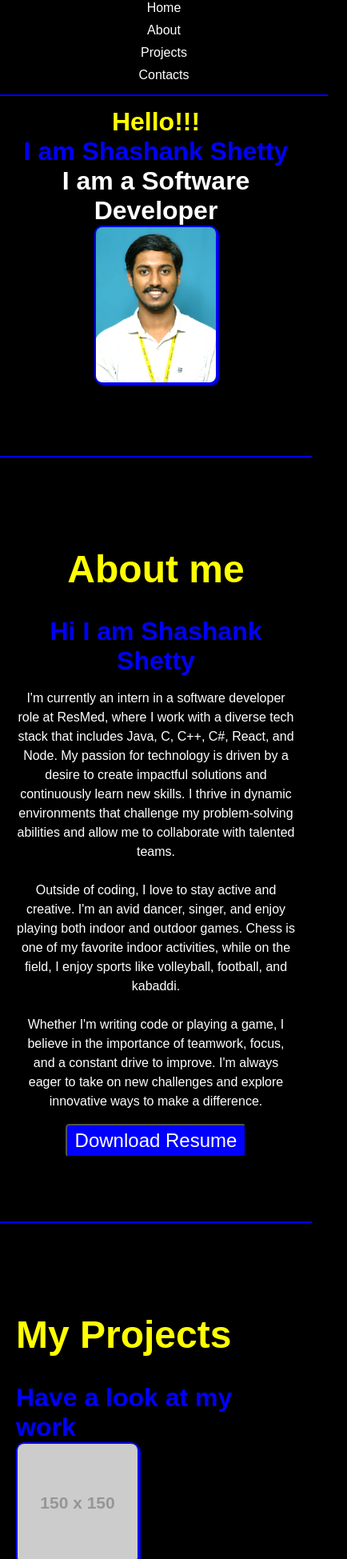
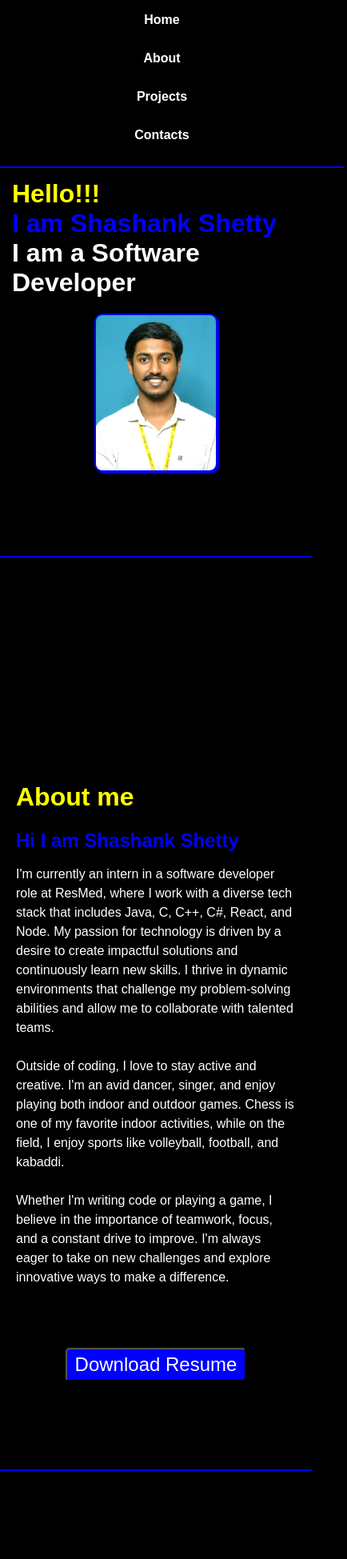
Before and after one commit to oSHASHANKo/my-portfolio, a React (Vite) app: page / in a window 390 px wide. Shown: the part 51-2000 px from the top of the page at 80% size, 434 px wide, since content can reach past the window. Built offline with nearby package versions, Linux system fonts and the light colour scheme.

Commit message:
Completed Portfolio

```diff
--- a/src/components/About/about.css
+++ b/src/components/About/about.css
@@ -2,7 +2,7 @@
     justify-content: center;
     border-bottom: 2px solid blue;
     height: cal(100vh - 125px);
-    padding:80px 20px
+    padding:110px 20px
 }
 
 h1 {
@@ -24,8 +24,7 @@ p {
 
 button{
     font-size: x-large;
-    margin-left: auto;
-    margin-right: auto;
+    margin:auto;
     padding: 5px 10px;
     border-radius: 5px;
     display: block;
@@ -41,7 +40,8 @@ button:hover{
     .aboutContent {
         flex-direction: column;
         align-items: center;
-        text-align: center;
+        padding-top: 150px;
+        padding-bottom: 60px;
     }
 
     img {
--- a/src/components/Contacts/Contacts.jsx
+++ b/src/components/Contacts/Contacts.jsx
@@ -18,7 +18,7 @@ export const Contacts = () => {
           <h3>LinkedIn:</h3>
           <p>
             <a href="https://www.linkedin.com/in/oshashanko/">
-              https://www.linkedin.com/in/oshashanko/
+            &nbsp;https://www.linkedin.com/in/oshashanko/
             </a>
           </p>
         </div>
@@ -26,7 +26,7 @@ export const Contacts = () => {
           <h3>GitHub:</h3>
           <p>
             <a href="https://github.com/oSHASHANKo">
-              https://github.com/oSHASHANKo
+            &nbsp;https://github.com/oSHASHANKo
             </a>
           </p>
         </div>
@@ -34,7 +34,7 @@ export const Contacts = () => {
           <h3>Twitter:</h3>
           <p>
             <a href="https://x.com/oSHASHANKo">
-              https://x.com/oSHASHANKo
+              &nbsp;https://x.com/oSHASHANKo
             </a>
           </p>
         </div>
--- a/src/components/Contacts/contacts.css
+++ b/src/components/Contacts/contacts.css
@@ -1,27 +1,81 @@
-#contactsSection{
+#contactsSection {
     border-bottom: 2px solid blue;
-    height: cal(100vh - 108px);
-    padding:80px 20px
+    height: calc(100vh - 108px); /* Fixed typo: changed 'cal' to 'calc' */
+    padding: 110px 20px;
 }
+
+/* Headings styles */
 h1 {
-    font-size: xxx-large;
+    font-size: 3rem; /* Use rem for scalable fonts */
     color: yellow;
 }
 
 h2 {
-    font-size: xx-large;
-    margin: 0px;
-    color:blue;
+    font-size: 2rem; /* Adjust to rem */
+    margin: 0;
+    color: blue;
 }
 
 h3 {
-    font-size: x-large;
+    font-size: 1.5rem; /* Adjust to rem */
     margin-top: 25px;
-    margin-bottom: 0px;
-    color:white;
+    margin-bottom: 0;
+    color: white;
 }
-.contact-info{
+
+/* Contact information section */
+.contact-info {
     display: flex;
     align-items: baseline;
     margin-top: 10px;
 }
+
+/* Tablet and medium devices */
+@media (max-width: 900px) {
+    #contactsSection {
+        padding: 80px 20px;
+        height: auto; /* Allow section to grow naturally based on content */
+    }
+
+    h1 {
+        font-size: 2.5rem; /* Reduce font size for tablets */
+    }
+
+    h2 {
+        font-size: 1.8rem; /* Slightly smaller for medium screens */
+    }
+
+    h3 {
+        font-size: 1.3rem; /* Adjust accordingly */
+    }
+
+    .contact-info {
+        flex-direction: column; /* Stack the contact info vertically */
+    }
+}
+
+/* Mobile and small devices */
+@media (max-width: 600px) {
+    #contactsSection {
+        padding-top: 250px;
+        padding-bottom: 60px;
+        height: auto; /* Let the content decide the height */
+    }
+
+    h1 {
+        font-size: 2rem; /* Smaller font size for mobile */
+    }
+
+    h2 {
+        font-size: 1.5rem; /* Adjust for mobile readability */
+    }
+
+    h3 {
+        margin-top: 0;
+        font-size: 1.2rem; /* Further reduce size for mobile */
+    }
+
+    .contact-info {
+        flex-direction: column;
+    }
+}
--- a/src/components/Footer/Footer.jsx
+++ b/src/components/Footer/Footer.jsx
@@ -18,7 +18,7 @@ export const Footer = () => {
           LinkedIn
         </a>{" "}
         |
-        <a href="https://twitter.com/yourusername" aria-label="Twitter Profile">
+        <a href="https://x.com/oSHASHANKo" aria-label="Twitter Profile">
           {" "}
           Twitter
         </a>
--- a/src/components/Header/header.css
+++ b/src/components/Header/header.css
@@ -2,23 +2,21 @@
   display: flex;
   justify-content: space-between;
   align-items: baseline;
-  padding: 20px 15px; /* Adjusted for smaller screens */
+  padding: 20px 20px; /* Adjusted for smaller screens */
   border-bottom: 2px solid blue;
   position: fixed;
-  top: 0;
   width: 100%;
   background-color: black;
-  z-index: 1000; /* Ensures the header stays on top of content */
 }
 
 .domain {
   font-size: 3rem; /* More scalable units for font size */
   font-weight: bold;
   color: white;
-  white-space: nowrap; /* Prevents text wrapping */
 }
 
 .navs {
+  margin-right: 25px;
   font-size: 1.5rem; /* Scalable units for easier adjustment */
   display: flex;
   justify-content: space-evenly;
@@ -56,7 +54,6 @@ a:hover {
   .header {
     flex-direction: column;
     align-items: center;
-    padding: 15px 10px; /* Reduced padding for mobile */
   }
 
   .domain {
--- a/src/components/Home/home.css
+++ b/src/components/Home/home.css
@@ -75,7 +75,7 @@ img {
   .homeContent {
     flex-direction: column;
     align-items: center;
-    padding-top: 60px;
+    padding-top: 150px;
     padding-bottom: 60px;
   }
 
@@ -88,7 +88,7 @@ img {
   }
 
   .homeText {
-    margin: 0 15px; /* Add some side margins for text */
-    text-align: center; /* Center the text on mobile for better flow */
+    margin: 0 15px;
+    margin-bottom: 20px; /* Add some side margins for text */
   }
 }
--- a/src/components/MainContent/maincontent.css
+++ b/src/components/MainContent/maincontent.css
@@ -1 +1,4 @@
 /* maincontent.css */
+.main-content{
+
+}
--- a/src/components/Projects/Projects.jsx
+++ b/src/components/Projects/Projects.jsx
@@ -1,22 +1,12 @@
-import React from 'react'
-import "./projects.css"
+import React from 'react';
+import "./projects.css";
 
 export const Projects = () => {
   const projectData = [
     {
-      title: "Project One",
-      image: "https://via.placeholder.com/150", // Replace with actual project image URLs
+      title: "My Portfolio",
+      image: "./src/assets/my-portfolio.png",
       githubLink: "https://github.com/yourusername/project-one",
-    },
-    {
-      title: "Project Two",
-      image: "https://via.placeholder.com/150", // Replace with actual project image URLs
-      githubLink: "https://github.com/yourusername/project-two",
-    },
-    {
-      title: "Project Three",
-      image: "https://via.placeholder.com/150", // Replace with actual project image URLs
-      githubLink: "https://github.com/yourusername/project-three",
     },
   ];
 
@@ -28,8 +18,8 @@ export const Projects = () => {
         {projectData.map((project, index) => (
           <div key={index} className="projectCard">
             <img src={project.image} alt={project.title} />
-            <h3>{project.title}</h3>
-            <a href={project.githubLink}>
+            <h4>{project.title}</h4>
+            <a href={project.githubLink} target="_blank" rel="noopener noreferrer">
               View on GitHub
             </a>
           </div>
--- a/src/components/Projects/projects.css
+++ b/src/components/Projects/projects.css
@@ -1,16 +1,120 @@
 #projectsSection {
     border-bottom: 2px solid blue;
-    height: cal(100vh - 125px);
-    padding:80px 20px
+    min-height: calc(100vh - 125px); /* Ensure the height is responsive */
+    padding: 110px 20px;
 }
 
+/* Headings */
 h1 {
-    font-size: xxx-large;
+    font-size: 3rem; /* Use rem for better scalability */
     color: yellow;
 }
 
 h2 {
-    font-size: xx-large;
-    margin: 0px;
-    color:blue;
+    font-size: 2rem;
+    margin: 10px 0;
+    color: blue;
 }
+
+h4 {
+    font-size: 1.5rem;
+    margin: 10px 0;
+    color: yellow;
+}
+
+/* Project cards container */
+.projectCards {
+    margin: 20px 0;
+    display: flex;
+    flex-wrap: wrap; /* Allow wrapping of cards for responsiveness */
+    justify-content: space-evenly; /* Center the cards horizontally */
+    align-items: stretch; /* Stretch cards to the same height */
+}
+
+/* Individual project card */
+.projectCard {
+    display: flex;
+    flex-direction: column;
+    align-items: center;
+    width: 300px; /* Default width */
+    border: 2px solid white;
+    border-radius: 15px; /* Modern look */
+    text-align: center;
+    padding: 20px;
+    margin: 15px;
+    box-shadow: 0 4px 8px white; /* Add shadow for depth */
+    transition: transform 0.3s; /* Smooth scaling effect on hover */
+}
+
+.projectCard:hover {
+    transform: scale(1.05); /* Scale up on hover */
+}
+
+/* Images in project cards */
+img {
+    max-width: 100%; /* Responsive image */
+    height: auto; /* Maintain aspect ratio */
+    border: 2px solid blue;
+    border-radius: 10px;
+    margin-bottom: 15px; /* Space below image */
+}
+
+/* Links */
+a {
+    margin: 10px 0;
+    text-decoration: none; /* Remove underline */
+    color: white; /* Set link color */
+    font-weight: bold; /* Make the link bold */
+}
+
+a:hover {
+    text-decoration: underline; /* Underline on hover */
+}
+
+/* Tablet and medium devices */
+@media (max-width: 900px) {
+    .projectCard {
+        width: 250px; /* Reduce card width for tablets */
+    }
+
+    h1 {
+        font-size: 2.5rem; /* Reduce font size */
+    }
+
+    h2 {
+        font-size: 1.8rem; /* Reduce font size */
+    }
+
+    h4 {
+        font-size: 1.3rem; /* Reduce font size */
+    }
+}
+
+/* Mobile and small devices */
+@media (max-width: 600px) {
+    #projectsSection {
+        padding-top: 250px;
+        padding-bottom: 60px; /* Reduce padding for mobile devices */
+    }
+
+    .projectCards {
+        flex-direction: column; /* Stack project cards vertically */
+        align-items: center; /* Center the cards */
+    }
+
+    .projectCard {
+        margin: 15px 0; /* Vertical margin for spacing */
+    }
+
+    h1 {
+        font-size: 2rem; /* Smaller font size for mobile */
+    }
+
+    h2 {
+        font-size: 1.5rem; /* Adjust font size */
+    }
+
+    h4 {
+        font-size: 1.2rem; /* Further reduce font size */
+    }
+}
--- a/src/index.css
+++ b/src/index.css
@@ -6,12 +6,6 @@ body {
   margin: 0;
   font-family: Arial, sans-serif;
   background-color: black;
-  /* background-image: url(assets/background.jpg);
-  background-attachment: fixed;
-  background-size: cover;
-  background-repeat: no-repeat;
-  background-position: center; */
-
 }
 
 .page-container {
```
Also changed, not shown: src/assets/my-portfolio.png (added).
